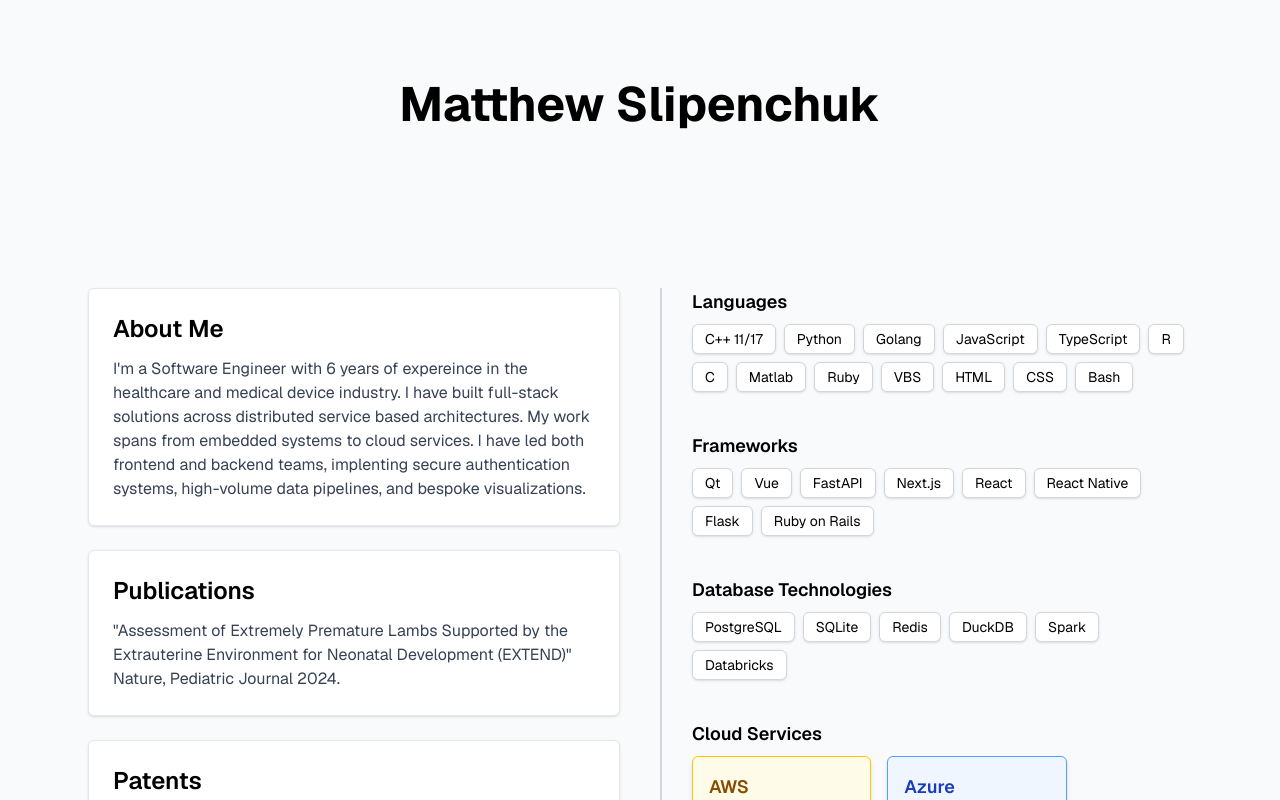
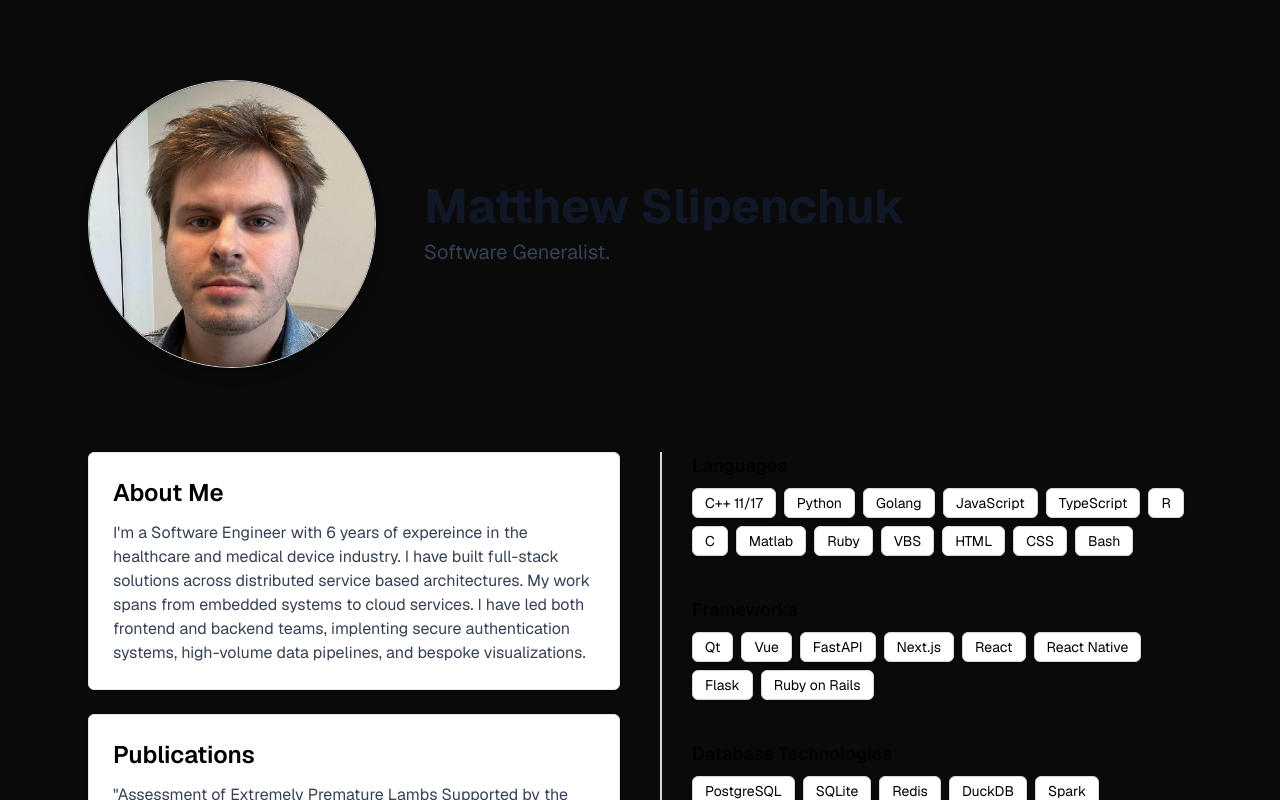
Before and after one commit to mslipenchuk267/matthewslipenchuk, a Next.js app: page / in a window 1280 px wide. Shown: the top 800 px of the page. Built offline with nearby package versions, Linux system fonts and the light colour scheme.

Commit message:
Fixed background color alignment

```diff
--- a/src/app/globals.css
+++ b/src/app/globals.css
@@ -12,7 +12,7 @@
   --font-mono: var(--font-geist-mono);
 }
 
-@media (prefers-color-scheme: dark) {
+@media (prefers-color-scheme: light) {
   :root {
     --background: #0a0a0a;
     --foreground: #ededed;
--- a/src/app/page.tsx
+++ b/src/app/page.tsx
@@ -1,13 +1,21 @@
+import Image from "next/image";
+
 export default function Home() {
   const glassTile = "bg-white bg-opacity-30 shadow-sm backdrop-filter backdrop-blur-xl rounded-md p-6 border border-gray-200";
   const skillTile = "bg-white bg-opacity-30 shadow-sm backdrop-filter backdrop-blur-xl border-gray-300 border rounded-md px-3 py-1 text-sm w-fit inline-block"
   const cloudSkillTile = `${skillTile} w-full text-center`;
 
   return (
-    <div className="min-h-screen bg-gray-50 font-sans">
+    <div className="min-h-screen font-sans" style={{ background: 'var(--background)' }}>
       {/* Hero Section */}
-      <section className="py-20 px-10 text-center">
-        <h1 className="text-5xl font-bold mb-4">Matthew Slipenchuk</h1>
+      <section className="py-20 pb-5 px-10">
+        <div className="max-w-6xl mx-auto px-6 flex flex-col md:flex-row items-center gap-12">
+          <Image src="/profile.jpeg" alt="Profile" width={288} height={288} className="w-72 h-72 rounded-full border border-gray-300 shadow-lg" />
+          <div className="text-left">
+            <h1 className="text-5xl font-bold mb-2 text-gray-900">Matthew Slipenchuk</h1>
+            <p className="text-xl text-gray-700">Software Generalist.</p>
+          </div>
+        </div>
       </section>
 
       {/* Main Section */}
@@ -17,7 +25,7 @@ export default function Home() {
           {/* Description Card */}
           <div className={glassTile}>
             <h2 className="text-2xl font-semibold mb-3">About Me</h2>
-            <p className="text-gray-700">I'm a Software Engineer with 6 years of expereince in the healthcare and medical device industry.
+            <p className="text-gray-700">I&apos;m a Software Engineer with 6 years of expereince in the healthcare and medical device industry.
               I have built full-stack solutions across distributed service based architectures.
               My work spans from embedded systems to cloud services. I have led both frontend and backend teams, implenting secure authentication systems, high-volume data pipelines, and bespoke visualizations.</p>
           </div>
@@ -25,13 +33,13 @@ export default function Home() {
           {/* Paper Card */}
           <div className={glassTile}>
             <h2 className="text-2xl font-semibold mb-3">Publications</h2>
-            <p className="text-gray-700">"Assessment of Extremely Premature Lambs Supported by the Extrauterine Environment for Neonatal Development (EXTEND)" Nature, Pediatric Journal 2024.</p>
+            <p className="text-gray-700">&quot;Assessment of Extremely Premature Lambs Supported by the Extrauterine Environment for Neonatal Development (EXTEND)&quot; Nature, Pediatric Journal 2024.</p>
           </div>
 
           {/* Patent Card */}
           <div className={glassTile}>
             <h2 className="text-2xl font-semibold mb-3">Patents</h2>
-            <p className="text-gray-700">"Method and Device for Measuring Oxygen Saturation"</p>
+            <p className="text-gray-700">&quot;Method and Device for Measuring Oxygen Saturation&quot;</p>
             <p className="text-gray-700">International Patent Application No. PCT/US2023/067310</p>
           </div>
         </div>
```
Also changed, not shown: public/profile.jpeg (added).
